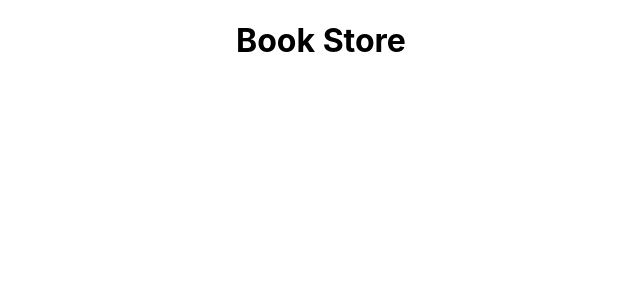
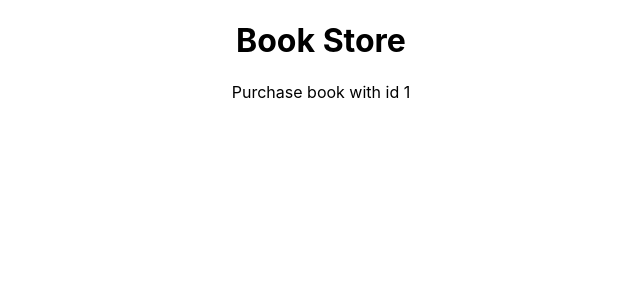
Before and after one commit to yashanandan/bookshop-ui, a React (Create React App) app: page /purchase/1 in a window 1280 px wide. Before the commit this address had no page. Shown: the top 300 px of the page, without its empty margins (319-959 px from the left). Built offline with nearby package versions, Linux system fonts and the light colour scheme.

Commit message:
Add route and button navigation to route

```diff
--- a/src/App.js
+++ b/src/App.js
@@ -3,6 +3,7 @@ import './App.css';
 import ListBooksContainer from "./Books/ListBooksContainer";
 import { BrowserRouter, Route, Routes, Navigate } from "react-router-dom";
 import BookDetail from "./Books/BookDetail";
+import Purchase from './Books/Purchase/Purchase'
 
 function App() {
     return (
@@ -14,6 +15,7 @@ function App() {
                         <Route path='' element={<Navigate to="/books" replace />}  />
                         <Route path="/books" element={<ListBooksContainer />}></Route>
                         <Route path="/books/:id" element={<BookDetail />}></Route>
+                        <Route path="/purchase/:id" element={<Purchase />}></Route>
                     </Routes>
                 </BrowserRouter>
             </div>
--- a/src/Books/BooksTable.js
+++ b/src/Books/BooksTable.js
@@ -15,6 +15,8 @@ import Autocomplete from "@mui/material/Autocomplete";
 import "./BookTable.css";
 import { debounce } from "lodash";
 import BookModel from "./BookModel";
+import Button from '@mui/material/Button';
+import { useNavigate } from "react-router-dom";
 
 function descendingComparator(a, b, orderBy) {
   if (b[orderBy] < a[orderBy]) {
@@ -172,6 +174,9 @@ export default function BooksTable(props) {
     }
   };
 
+  const navigate = useNavigate();
+
+
 
   return (
     <div>
@@ -224,6 +229,9 @@ export default function BooksTable(props) {
                         <TableCell align="center">
                           {row.price}
                         </TableCell>
+                        <TableCell align="center">
+                          <Button variant="contained" onClick={() => navigate(`/purchase/${row.id}`)}>Purchase</Button>
+                        </TableCell>
                       </TableRow>
                     );
                   }))}
--- /dev/null
+++ b/src/Books/Purchase/Purchase.js
@@ -0,0 +1,15 @@
+import React from 'react';
+import { useParams } from "react-router-dom";
+
+function Purchase() {
+    let { id } = useParams();
+
+    //api call using the id to load book data
+    return (
+        <div>
+            Purchase book with id {id}
+        </div>
+    );
+}
+
+export default Purchase;
```
Also changed, not shown: 1 other file (tests, documents, lock files or other folders).
